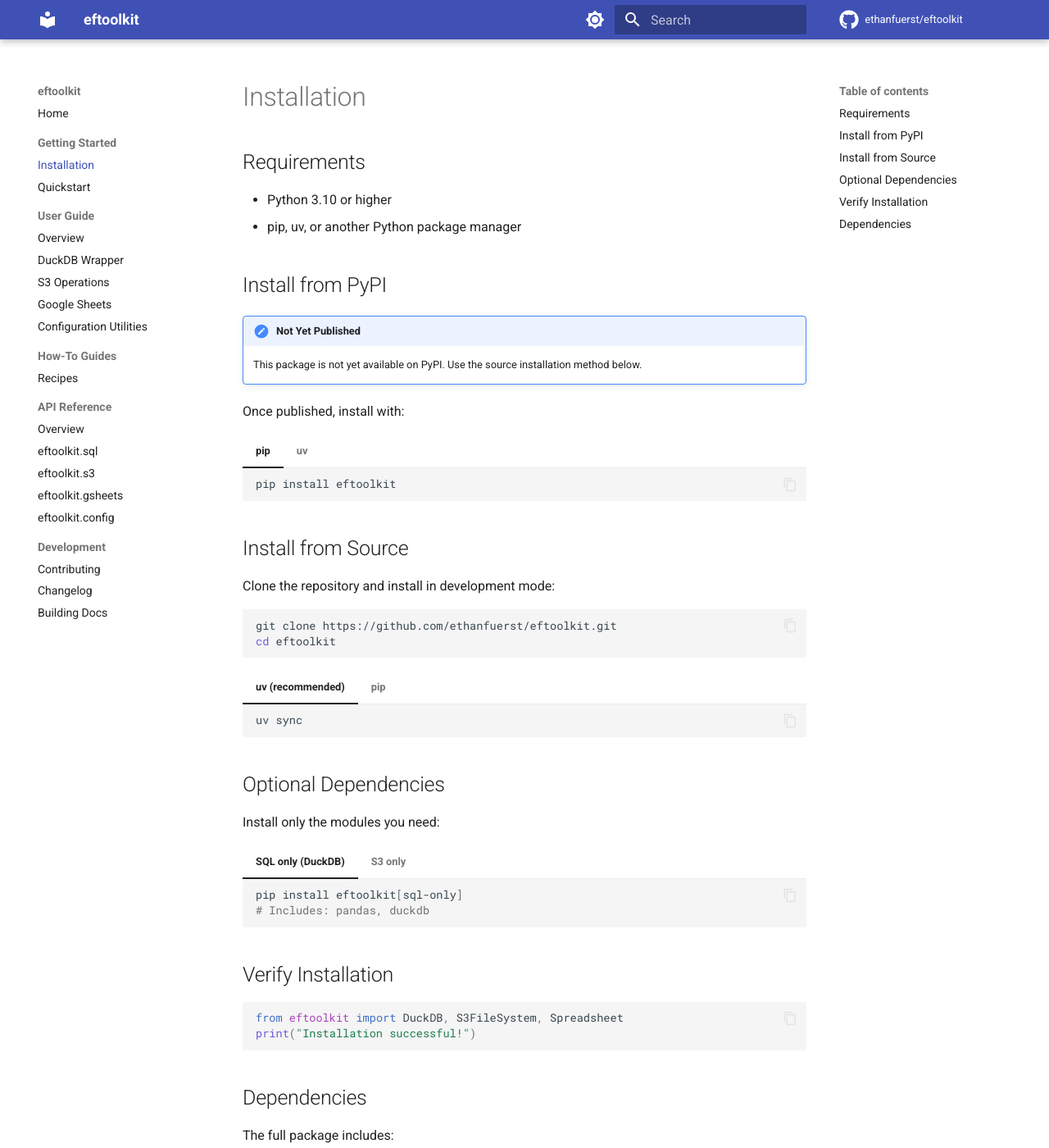
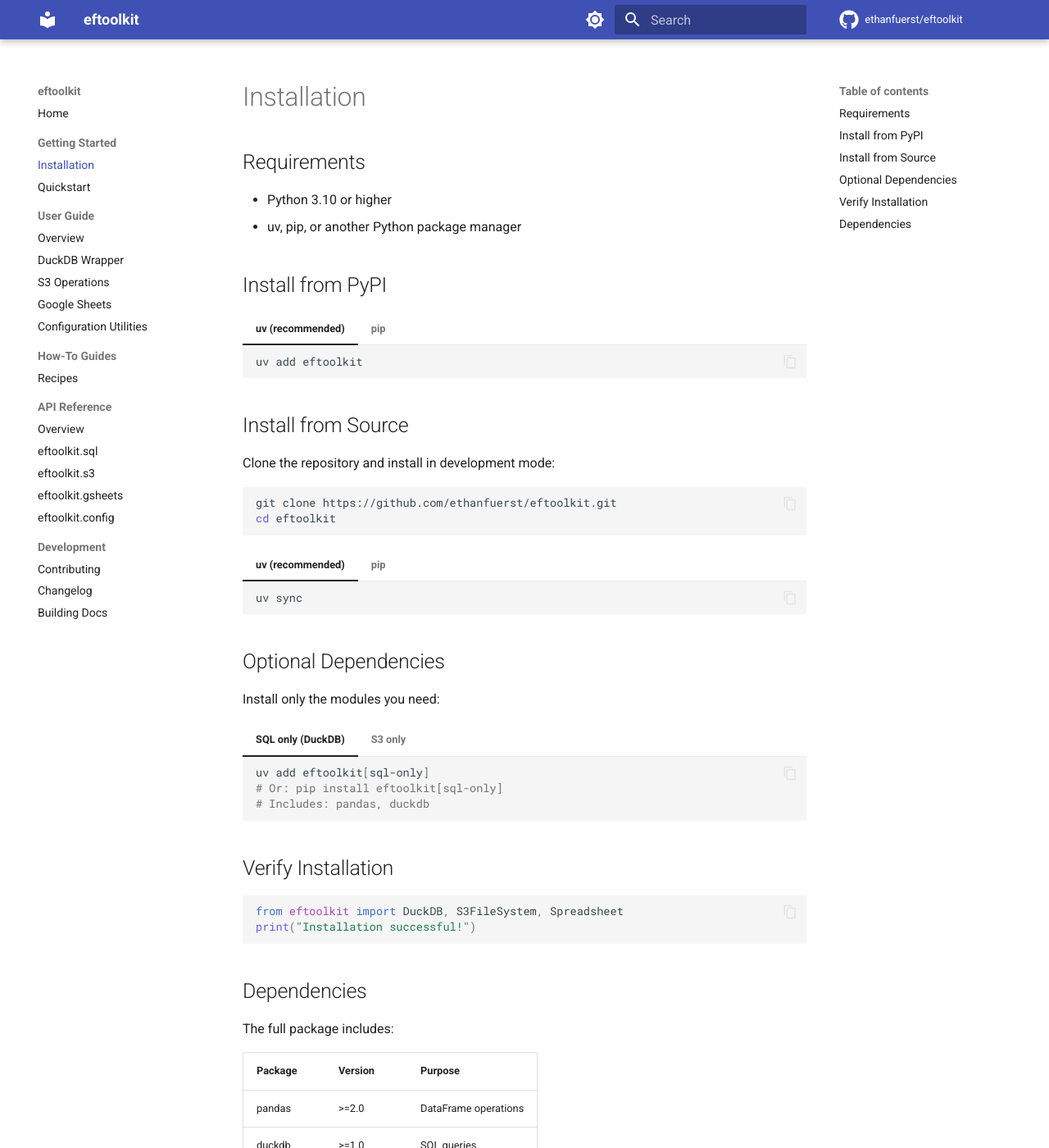
Before and after one commit to ethanfuerst/eftoolkit, an MkDocs documentation site: the page built from docs/getting-started/installation.md, in a window 1280 px wide and 1400 px high. Shown: the whole window at 82% size. Built offline with MkDocs 1.6.1 and Material for MkDocs 9.7.7, drawn with Linux system fonts in a browser that asks for light colours; comment, search, counter and statistics services are not loaded; the version menu is left out.

````diff
--- a/docs/getting-started/installation.md
+++ b/docs/getting-started/installation.md
@@ -3,25 +3,20 @@
 ## Requirements
 
 - Python 3.10 or higher
-- pip, uv, or another Python package manager
+- uv, pip, or another Python package manager
 
 ## Install from PyPI
 
-!!! note "Not Yet Published"
-    This package is not yet available on PyPI. Use the source installation method below.
+=== "uv (recommended)"
 
-Once published, install with:
+    ```bash
+    uv add eftoolkit
+    ```
 
 === "pip"
 
     ```bash
     pip install eftoolkit
-    ```
-
-=== "uv"
-
-    ```bash
-    uv add eftoolkit
     ```
 
 ## Install from Source
@@ -52,14 +47,16 @@ Install only the modules you need:
 === "SQL only (DuckDB)"
 
     ```bash
-    pip install eftoolkit[sql-only]
+    uv add eftoolkit[sql-only]
+    # Or: pip install eftoolkit[sql-only]
     # Includes: pandas, duckdb
     ```
 
 === "S3 only"
 
     ```bash
-    pip install eftoolkit[s3-only]
+    uv add eftoolkit[s3-only]
+    # Or: pip install eftoolkit[s3-only]
     # Includes: pandas, s3fs, pyarrow
     ```
 
````
Also changed, not shown: README.md (+15 -33 lines).
